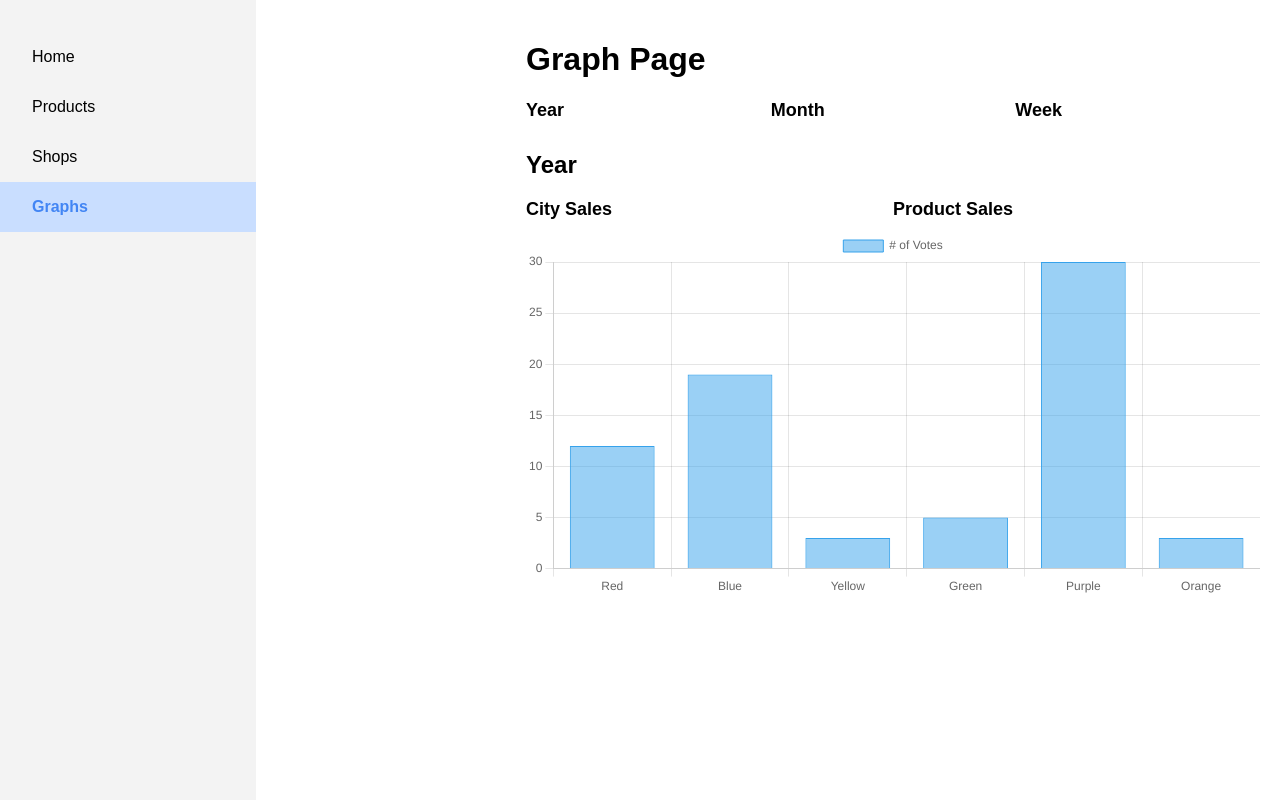
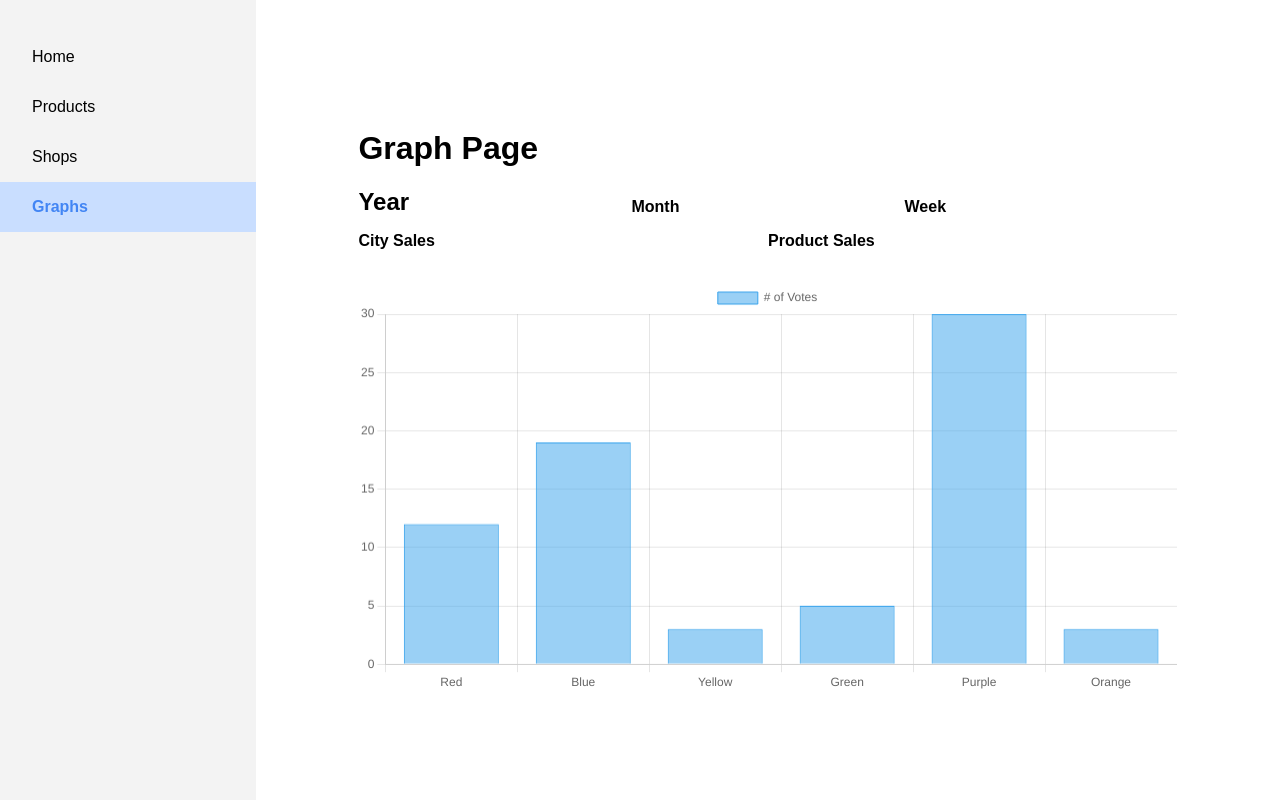
Before and after one commit to rizyxy/salesmonitoring, a Django app: page /graph/ in a window 1280 px wide. Run offline with Django 4.2, Linux system fonts and the light colour scheme.

Commit message:
Tidied Graph

```diff
--- /dev/null
+++ b/graph/static/all_graph.css
@@ -0,0 +1,60 @@
+
+.active {
+    font-size: x-large;
+}
+
+.content {
+    width: 80%;
+    margin: auto;
+}
+
+/* .content a {
+    text-decoration: none;
+    color: black;
+    display: block;
+    width: 100%;
+    font-family: 'Montserrat', sans-serif;
+    font-weight: bold;
+    margin-bottom: 10px;
+} */
+
+.content a {
+    text-decoration: none;
+    color: black;
+    font-weight: bold;
+    width: 100%;
+}
+
+
+.content button {
+    font-size: 18px;
+    margin-right: 10px;
+}
+
+.content img {
+    max-width: 100%;
+    height: auto;
+    margin-top: 10px;
+}
+
+.graph-time {
+    display: flex;
+    align-content: center;
+    align-items: end;
+    justify-content: end;
+    height: 100%;
+    margin-bottom: 1em;
+}
+
+.graph-time a:hover {
+    font-size: x-large;
+}
+
+.graph-category {
+    display: flex;
+    margin-bottom: 2em;
+}
+
+.graph-category {
+    display: flex;
+}
--- /dev/null
+++ b/graph/static/graph.js
@@ -0,0 +1,42 @@
+const ctx = document.getElementById('myChart');
+
+new Chart(ctx, {
+    type: 'bar',
+    data: {
+        labels: ['Red', 'Blue', 'Yellow', 'Green', 'Purple', 'Orange'],
+        datasets: [{
+            label: '# of Votes',
+            data: [12, 19, 3, 5, 30, 3],
+            borderWidth: 1
+        }]
+    },
+    options: {
+        scales: {
+            y: {
+                beginAtZero: true
+            }
+        }
+    }
+});
+
+function changeContent(page) {
+    document.getElementById('page-title').textContent = page;
+}
+
+function activateYear() {
+    document.getElementById('year').classList.add('active')
+    document.getElementById('month').classList.remove('active')
+    document.getElementById('week').classList.remove('active')
+}
+
+function activateMonth() {
+    document.getElementById('year').classList.remove('active')
+    document.getElementById('month').classList.add('active')
+    document.getElementById('week').classList.remove('active')
+}
+
+function activateWeek() {
+    document.getElementById('year').classList.remove('active')
+    document.getElementById('month').classList.remove('active')
+    document.getElementById('week').classList.add('active')
+}
--- a/graph/templates/graph.html
+++ b/graph/templates/graph.html
@@ -2,79 +2,21 @@
 
 {% block css %}
 {% load static %}
-<link rel="stylesheet" href="{% static 'all_shops.css' %}">
-<link rel="stylesheet" href="{% static 'table.css' %}">
+<link rel="stylesheet" href="{% static 'all_graph.css' %}">
 {% endblock %}
 
 
-{% block title %} All Products {% endblock %}
+{% block title %} All Graphs {% endblock %}
 
 {% block content %}
-
-<!DOCTYPE html>
-<html lang="en">
-
-<head>
-    <meta charset="UTF-8">
-    <meta name="viewport" content="width=device-width, initial-scale=1.0">
-    <title>Graph Page</title>
-    <style>
-        body {
-            font-family: Arial, sans-serif;
-            margin: 0;
-            padding: 0;
-        }
-
-
-
-        .content a {
-            text-decoration: none;
-            font-size: 18px;
-            color: black;
-            display: block;
-            width: 100%;
-            font-family: 'Montserrat', sans-serif;
-            font-weight: bold;
-            margin-bottom: 10px;
-            /* Untuk memberikan jarak antar tautan */
-        }
-
-        .content {
-            margin-left: 250px;
-            padding: 20px;
-        }
-
-        .content button {
-            font-size: 18px;
-            margin-right: 10px;
-        }
-
-        .content img {
-            max-width: 100%;
-            height: auto;
-            margin-top: 10px;
-        }
-
-        .yearmonthweak {
-            display: flex;
-        }
-
-        .cityproductsales {
-            display: flex;
-        }
-    </style>
-</head>
-
-<body>
 <div class="content">
     <h1>Graph Page</h1>
-        <div class="yearmonthweak">
-            <a href="#" onclick="changeContent('Year')">Year</a>
-            <a href="#" onclick="changeContent('Month')">Month</a>
-            <a href="#" onclick="changeContent('Week')">Week</a>
+    <div class="graph-time">
+        <a class="active" id="year" href="#" onclick="activateYear()">Year</a>
+        <a id="month" href="#" onclick="activateMonth()">Month</a>
+        <a id="week" href="#" onclick="activateWeek()">Week</a>
     </div>
-        <h2 id="page-title">Year</h2>
-        <div class="cityproductsales">
+    <div class="graph-category">
         <a href="#">City Sales</a>
         <!-- <img id="city-sales-image" src="city_sales_image.jpg" alt="City Sales Image"> -->
         <a href="#">Product Sales</a>
@@ -85,40 +27,8 @@
     </div>
 
     <script src="https://cdn.jsdelivr.net/npm/chart.js"></script>
-
-        <script>
-            const ctx = document.getElementById('myChart');
-
-            new Chart(ctx, {
-                type: 'bar',
-                data: {
-                    labels: ['Red', 'Blue', 'Yellow', 'Green', 'Purple', 'Orange'],
-                    datasets: [{
-                        label: '# of Votes',
-                        data: [12, 19, 3, 5, 30, 3],
-                        borderWidth: 1
-                    }]
-                },
-                options: {
-                    scales: {
-                        y: {
-                            beginAtZero: true
-                        }
-                    }
-                }
-            });
-        </script>
-        <script>
-            function changeContent(page) {
-                document.getElementById('page-title').textContent = page;
-            }
-        </script>
+    <script src="{% static 'graph.js' %}"></script>
 </div>
 
 
-</body>
-
-</html>
-
-
 {% endblock %}
```
Lines whose indentation alone changed are shown as unchanged.
